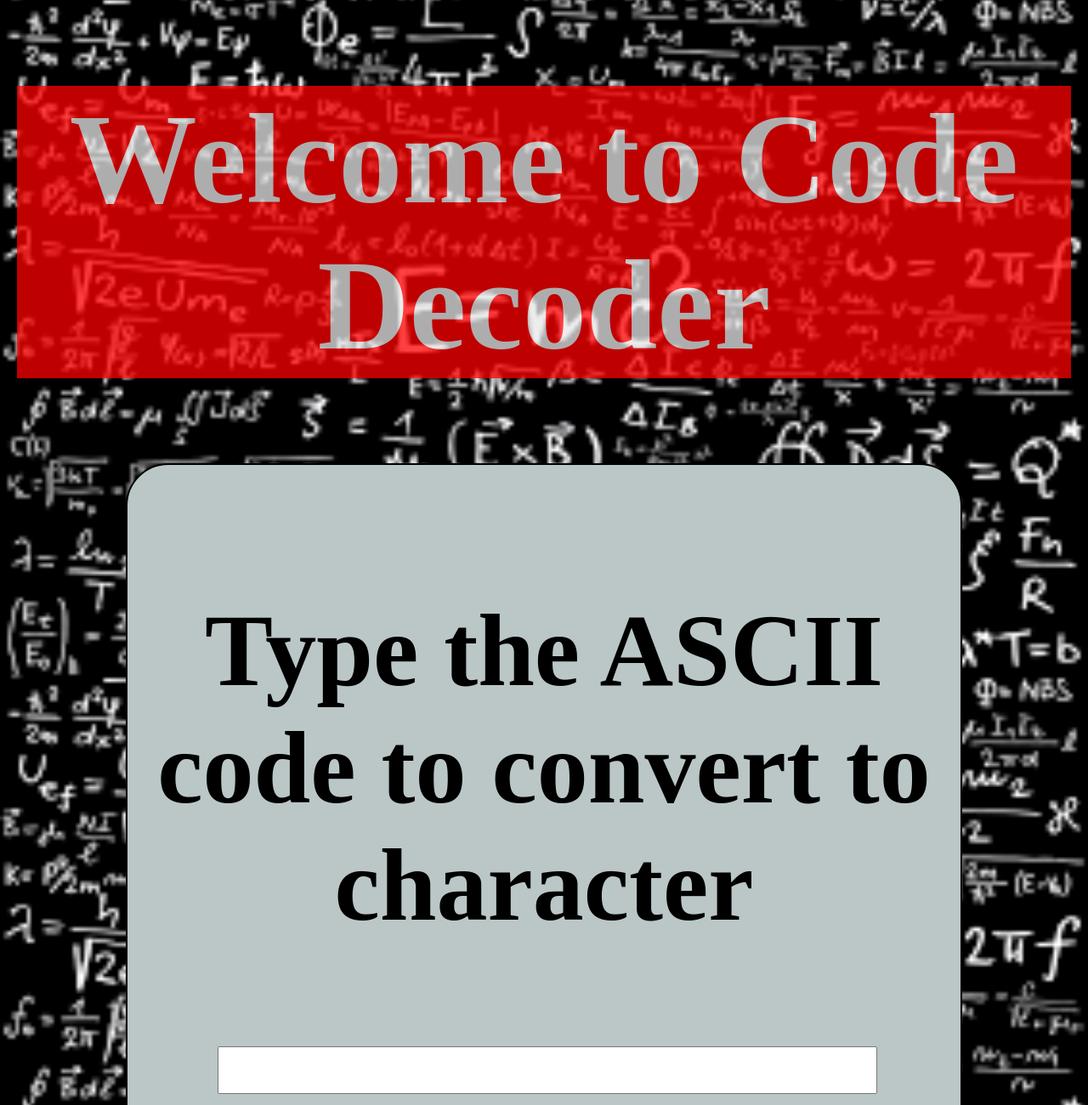
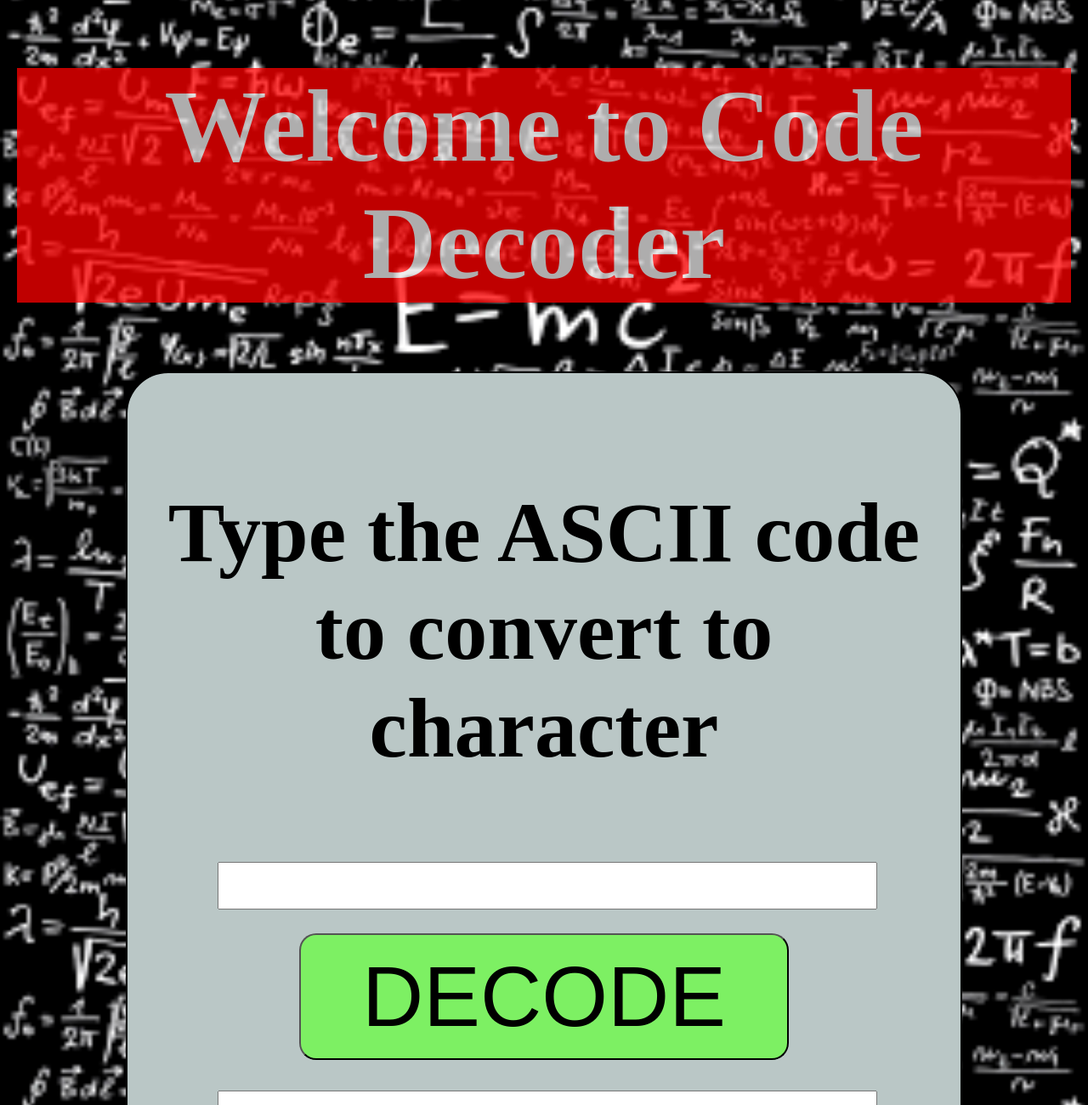
Before and after one commit to spiman9/Code-Decoder-in-html-css-js, a plain HTML site: page index.html in a window 1280 px wide. Shown: the top 1300 px of the page at 85% size. Drawn offline with Linux system fonts and the light colour scheme.

Commit message:
code decoder modify3

```diff
--- a/style.css
+++ b/style.css
@@ -14,10 +14,10 @@ h1{
     color: rgb(255, 255, 255);
     background-color: red;
     animation: id1 2s linear 0s infinite alternate-reverse;
-    font-size: 150px;
+    font-size: 120px;
 }
 h3{
-    font-size: 120px;
+    font-size: 100px;
 }
 
 @keyframes id1 {
@@ -66,6 +66,7 @@ input:hover{
     color: black;
     text-align: center;
     font-weight: bold;
+    font-size: 100px;
 }
 
 .to-center-input {
@@ -75,7 +76,7 @@ input:hover{
     margin-right: 10%;
     height: 50px;
     text-align: center;
-    font-size: 30px;
+    font-size: 100px;
 }
 
 button {
```
